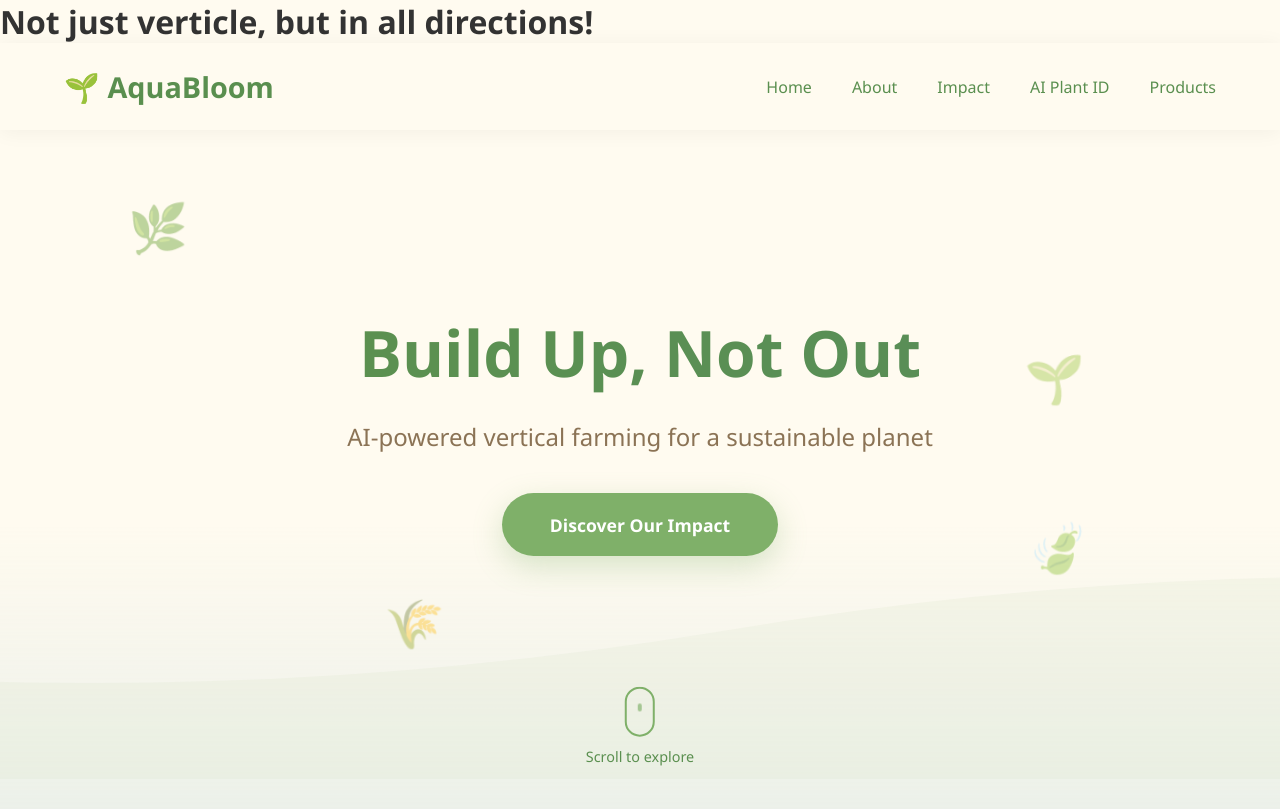
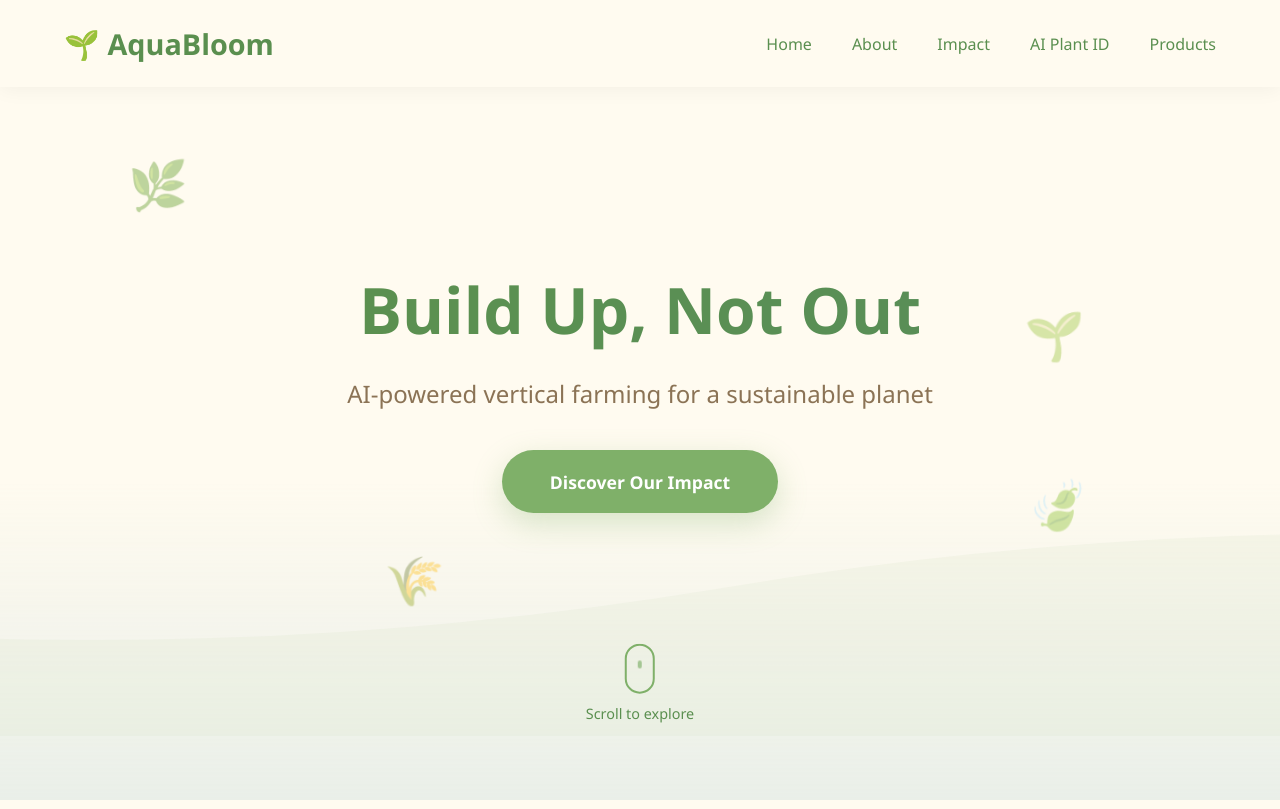
Before and after one commit to neilbauman21-hub/AuqaBloom, a plain HTML site: page index.html in a window 1280 px wide. Shown: the top 809 px of the page. Drawn offline with Linux system fonts and the light colour scheme.

Commit message:
Update index.html

```diff
--- a/index.html
+++ b/index.html
@@ -4,7 +4,6 @@
     <meta charset="UTF-8">
     <meta name="viewport" content="width=device-width, initial-scale=1.0">
     <title>AquaBloom - AI-Powered Vertical Farming</title>
-    <h1>Not just verticle, but in all directions!</h1>
     <style>
         * { margin: 0; padding: 0; box-sizing: border-box; }
 
```
